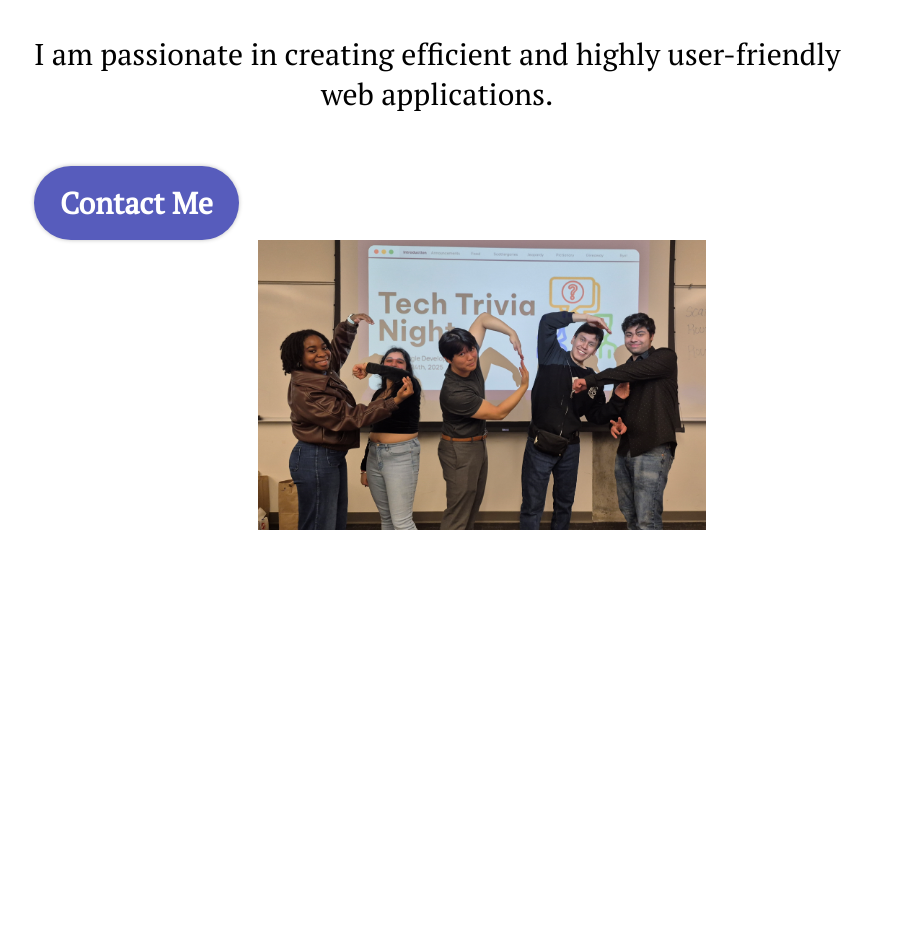
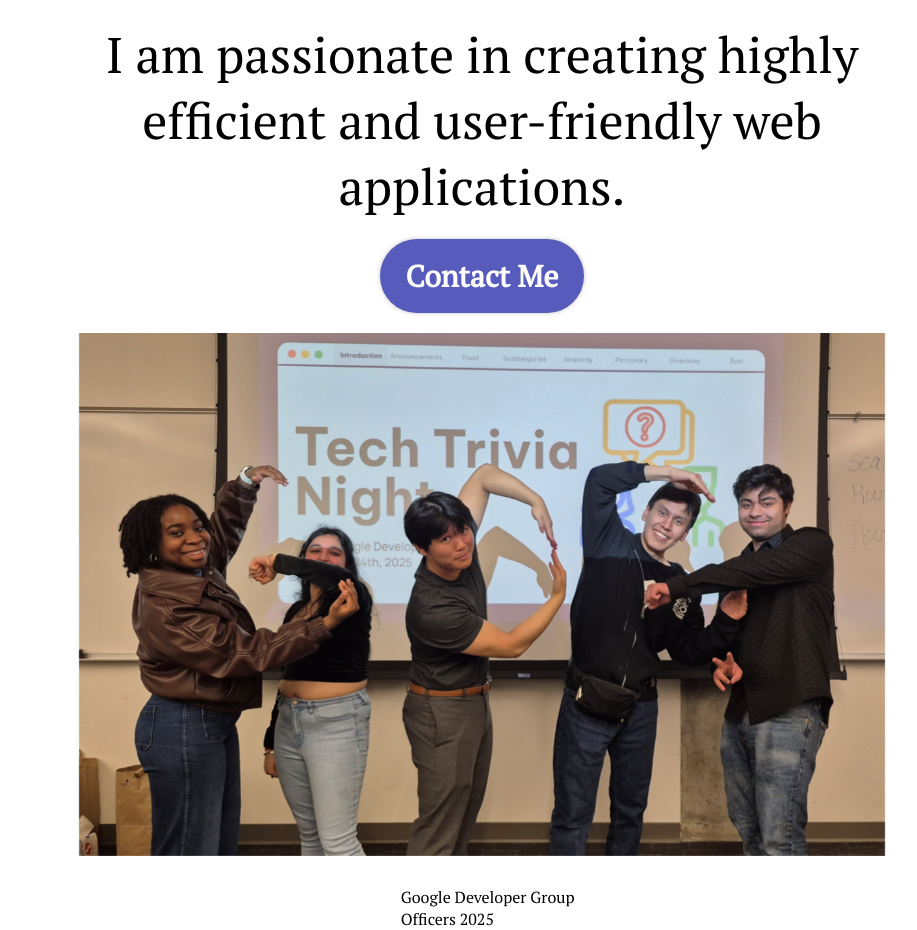
Before and after one commit to Jordy-03/portfolio-test, a React (Vite) app in the folder Portfolio/: page / in a window 1280 px wide. Shown: the part 215-1145 px from the top of the page, without its empty margins (158-1075 px from the left). Before the commit the page ends 800 px from the top, so only its background shows below. Built offline with nearby package versions, Linux system fonts and the light colour scheme.

Commit message:
implementing description of image

```diff
--- a/Portfolio/src/Modules/Hero.module.css
+++ b/Portfolio/src/Modules/Hero.module.css
@@ -57,6 +57,13 @@
     transform: scale(1.05);
 }
 
+.imageWrapper {
+    display: flex;
+    flex-direction: column; /* Stack the image and description vertically */
+    align-items: flex-start; /* Align them to the left */
+    margin-top: 20px; /* Add spacing from the content above */
+}
+
 .image {
     width: 50%;
     z-index: 1;
@@ -65,6 +72,16 @@
     animation-duration: 3s;
     animation-iteration-count: infinite;
     animation-timing-function: ease-in-out; */
+}
+
+.imageDescription {
+    font-size: 16px; /* Adjust font size to suit your design */
+    color: var(--color-text); /* Use your text color variable */
+    text-align: left; /* Align the text to the left */
+    margin-top: 10px; /* Add spacing between the image and text */
+    margin-left: auto; /* Align it to the left of the image */
+    max-width: 80%; /* Ensure it doesn’t stretch too far */
+
 }
 
 .emoji {
@@ -76,13 +93,15 @@
 
 @keyframes wave {
     0%   { transform: rotate(0deg);   }
-    25%  { transform: rotate(-20deg); } /* Rotate left */
-    50%  { transform: rotate(0deg);   } /* Return to center */
-    75%  { transform: rotate(20deg);  } /* Rotate right */
+    /*25%  { transform: rotate(-20deg); }  Rotate left */
+    50%  { transform: rotate(-25deg);   } /* Return to center */
+    /*75%  { transform: rotate(20deg);  }  Rotate right */
     100% { transform: rotate(0deg);   } /* Back to center */
 }
 
-@media screen and (max-width: 1500px) {
+
+
+@media screen and (max-width: 1625px) {
     .container {
         flex-direction: column; /* Stack items vertically */
         align-items: center;
@@ -96,11 +115,24 @@
 
     .title {
         text-align: center; /* Center-align title for consistency */
+        margin: 0 auto;
+        margin-bottom: 20px;
     }
 
     .description {
         text-align: center; /* Center-align description */
         width: 90%; /* Reduce width for smaller screens */
-        font-size: 30px;
+        margin: 0 auto; /* Center the description */
+        font-size: 50px;
+    }
+
+    .image {
+        width: 90%; /* Adjust image size for smaller screens */
+    }
+
+    .contactBtn {
+        margin-top: 20px;
+        margin-bottom: 20px;
+        align-self: center;
     }
 }
--- a/Portfolio/src/Pages/Hero.jsx
+++ b/Portfolio/src/Pages/Hero.jsx
@@ -9,12 +9,19 @@ export const Hero = () => {
                     <span className={styles.emoji}>👋</span> Hola, me llamo <u>Jordy</u>!
                 </h1>
                 <p className={styles.description}>
-                    I am passionate in creating efficient
-                    and highly user-friendly web applications.
+                    I am passionate in creating highly efficient
+                    and user-friendly web applications.
                 </p>
                 <a className={styles.contactBtn} href="mailto:jor.rui03@gmail.com">Contact Me</a>
             </div>
             <img className={styles.image} src="./assets/images/Rotation-Corrected.png" alt="GDG Officers" />
+
+            <div className={styles.imageWrapper}>
+                <p className={styles.imageDescription}>
+                    Google Developer Group Officers 2025
+                </p>
+            </div>
+
         </section>
 
 
```
